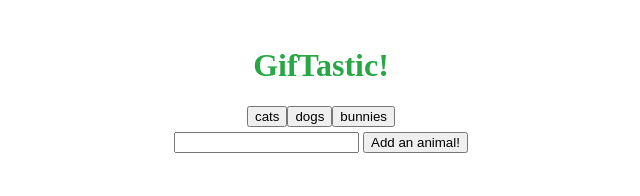
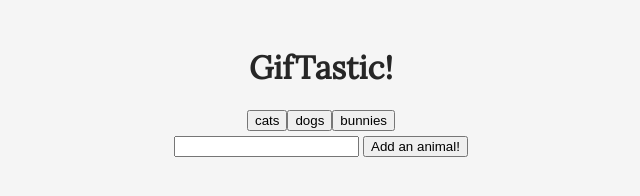
Before and after one commit to jsyum/GifTastic, a plain HTML site: page index.html in a window 1280 px wide. Shown: the whole page, without its empty margins (319-959 px from the left). Drawn offline with nearby package versions, Linux system fonts and the light colour scheme.

Commit message:
css background and font

```diff
--- a/assets/css/style.css
+++ b/assets/css/style.css
@@ -1,10 +1,11 @@
-/* body {
-  background: #6485
-} */
+body {
+  background: #f5f5f5;
+}
 
 h1 {
   text-align: center;
-  color: #28a745;
+  color: #262626;
+  font-family: "Lora", serif;
 }
 
 #animals-display {
@@ -12,6 +13,10 @@ h1 {
   margin-bottom: 5px;
 }
 
+.button {
+  color: #3f3f3f;
+}
+
 #animal-form {
   text-align: center;
   margin-bottom: 15px;
--- a/assets/javascript/app.js
+++ b/assets/javascript/app.js
@@ -20,6 +20,9 @@ function renderButtons() {
   }
 }
 
+// Calling the renderButtons function at least once to display the initial list of animals
+renderButtons();
+
 //function when "add animal" button is clicked
 $("#add-animal").on("click", function(event) {
   // event.preventDefault() prevents the form from trying to submit itself.
@@ -41,9 +44,6 @@ $("#add-animal").on("click", function(event) {
   //   $("#animal-form")[0].reset();
   document.getElementById("animal-form").reset();
 });
-
-// Calling the renderButtons function at least once to display the initial list of animals
-renderButtons();
 
 //Add an event listener to all the buttons
 $("button").on("click", function() {
--- a/index.html
+++ b/index.html
@@ -5,6 +5,10 @@
     <meta http-equiv="X-UA-Compatible" content="IE=edge" />
     <title>GifTastic</title>
     <meta name="viewport" content="width=device-width, initial-scale=1" />
+    <link
+      href="https://fonts.googleapis.com/css?family=Lora"
+      rel="stylesheet"
+    />
     <link
       rel="stylesheet"
       type="text/css"
```
